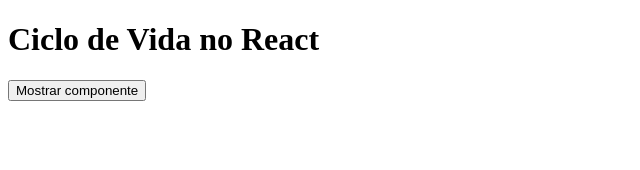
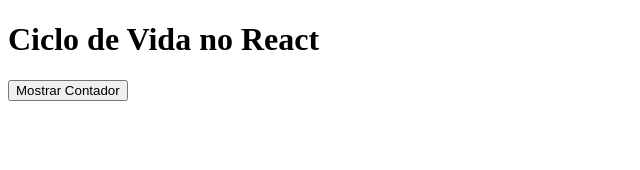
Before and after one commit to ErmesonRamos/cursoAda, a React (Vite) app in the folder React/ciclo-de-vida/: page / in a window 1280 px wide. Shown: the top 170 px of the page, without its empty margins (0-640 px from the left). Built offline with nearby package versions, Linux system fonts and the light colour scheme.

Commit message:
cicly of life

```diff
--- a/React/ciclo-de-vida/src/App.jsx
+++ b/React/ciclo-de-vida/src/App.jsx
@@ -1,16 +1,21 @@
 import React from "react";
-class App extends React.Component {
 
-  render() {
-    return (
-      <>
+export default class App extends React.Component {
+  constructor() {
+    super();
+    this.state = { showCounter: false }
+  }
+   render() {
+     return (
         <div>
           <h1>Ciclo de Vida no React</h1>
-          <button>Mostrar componente</button>
+          <button onClick={() => {
+            this.setState({ showCounter: !this.state.showCounter });
+          }}
+          >
+            { this.state.showCounter ? "Remover Contador" : " Mostrar Contador" }
+          </button>
         </div>
-      </>
-    );
-  }
+      );
+   }
 }
-
-export default App
```
Also changed, not shown: 1 other file (tests, documents, lock files or other folders).
